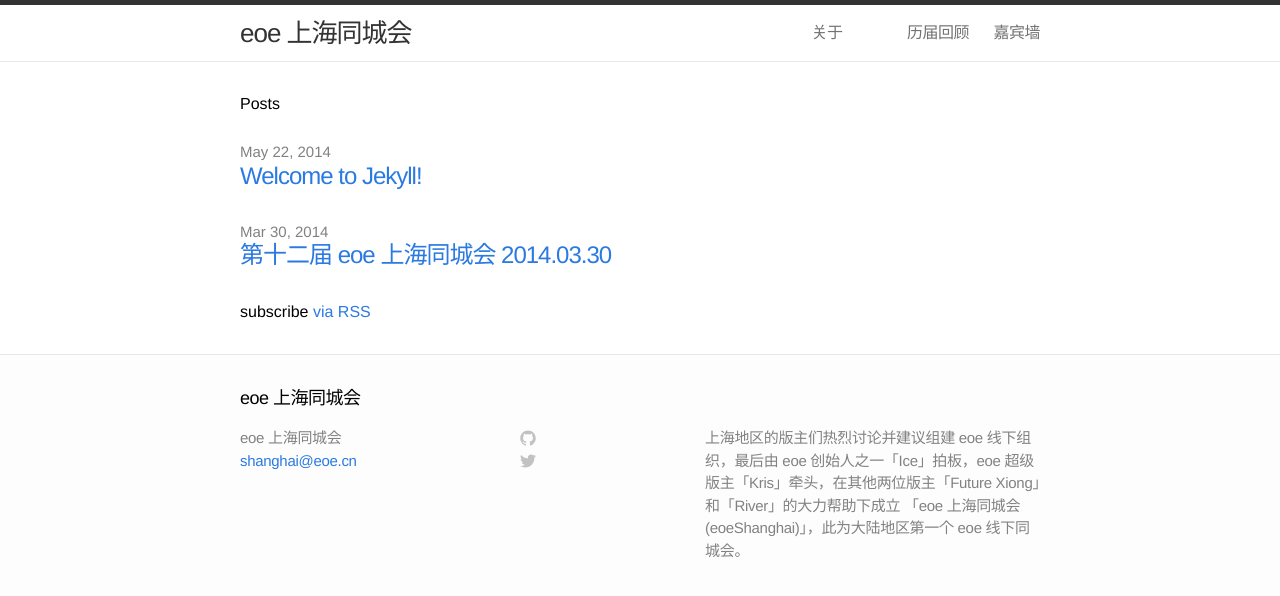
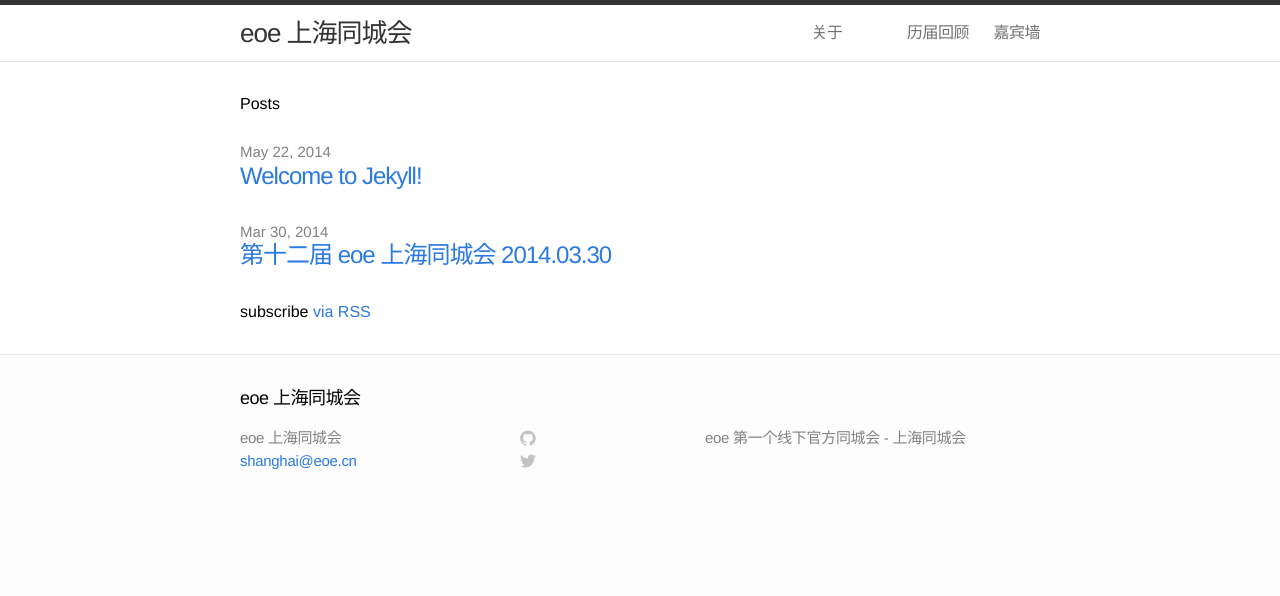
Before and after one commit to eoeshanghai/eoeshanghai.github.io, a Jekyll site: the page built from index.html, in a window 1280 px wide. Shown: the top 596 px of the page. Built offline with Jekyll 4.4.1, drawn with Linux system fonts in a browser that asks for light colours.

Commit message:
description: "eoe 第一个线下官方同城会 - 上海同城会"

```diff
--- a/_config.yml
+++ b/_config.yml
@@ -1,7 +1,7 @@
 # Site settings
 title: eoe 上海同城会
 email: shanghai@eoe.cn
-description: "上海地区的版主们热烈讨论并建议组建 eoe 线下组织，最后由 eoe 创始人之一「Ice」拍板，eoe 超级版主「Kris」牵头，在其他两位版主「Future Xiong」和「River」的大力帮助下成立 「eoe 上海同城会(eoeShanghai)」，此为大陆地区第一个 eoe 线下同城会。"
+description: "eoe 第一个线下官方同城会 - 上海同城会"
 baseurl: ""
 url: "http://shanghai.eoe.cn"
 
```
